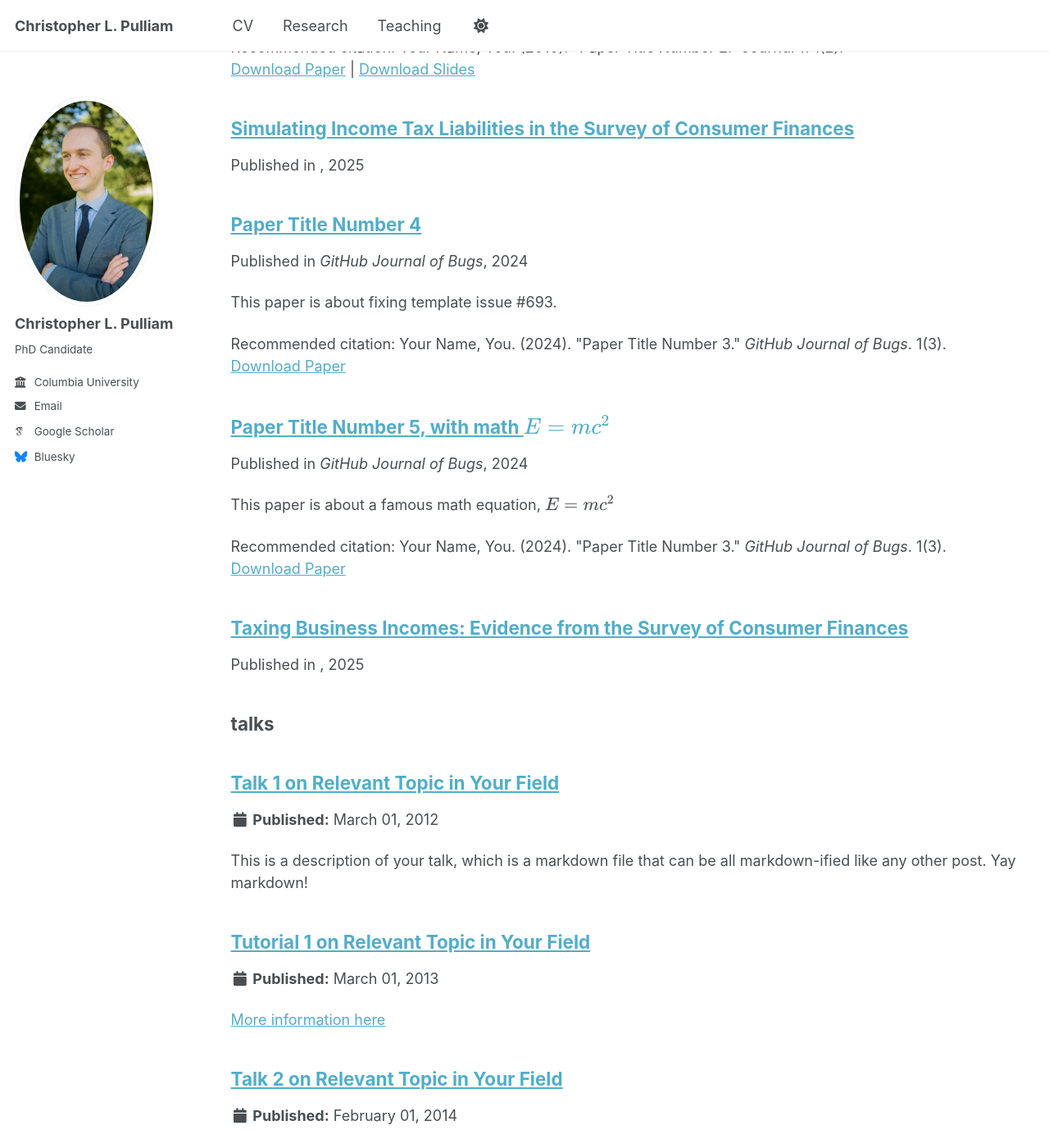
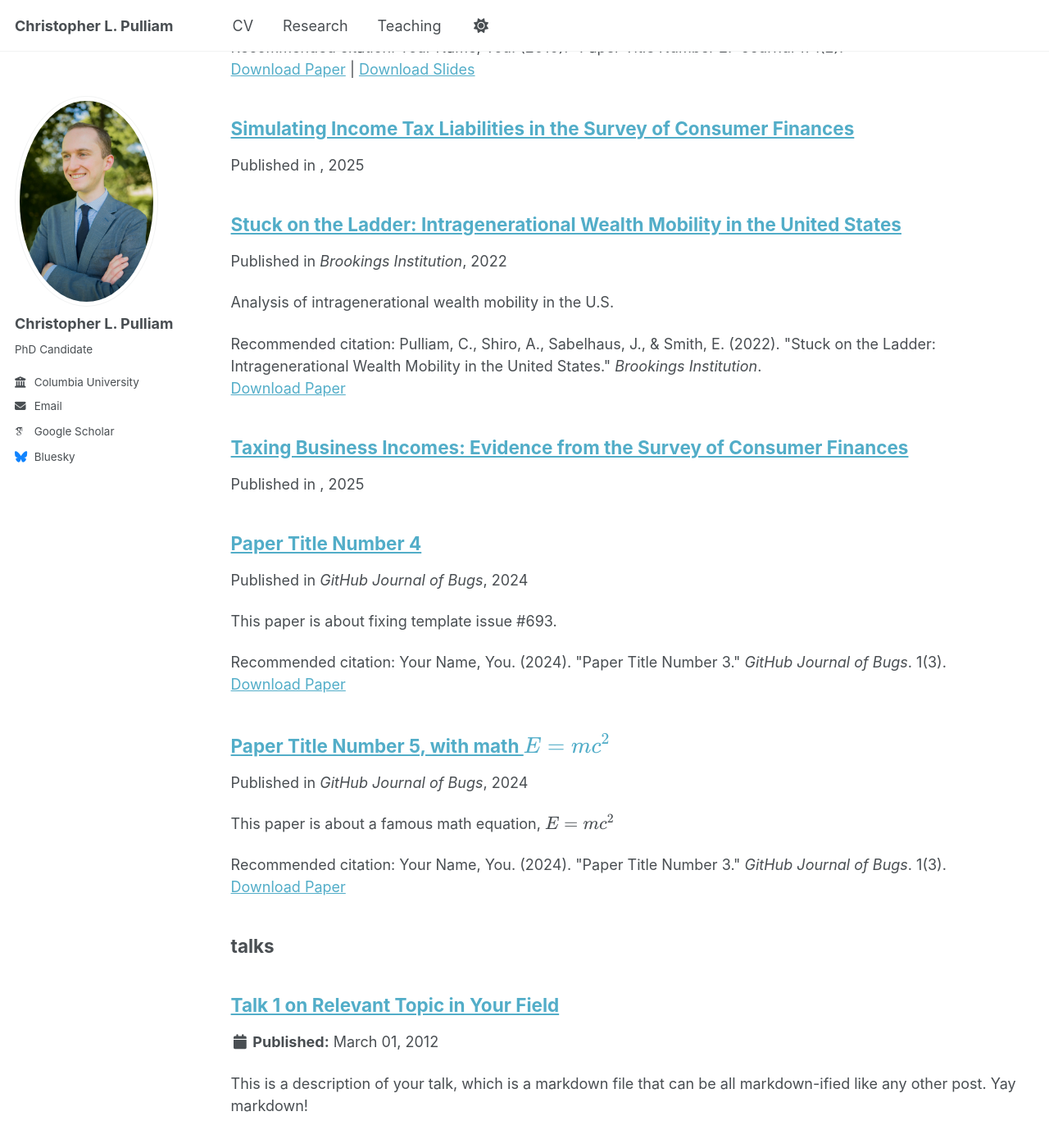
Before and after one commit to christopher-pulliam/christopher-pulliam.github.io, a Jekyll site: the page built from _pages/sitemap.md, in a window 1280 px wide and 1400 px high, scrolled down 4256 px. Shown: the whole window at 82% size. Built offline with Jekyll 4.4.1, drawn with Linux system fonts in a browser that asks for light colours; some web fonts are replaced; a script that is not in the unit is left out; a file with an impossible date is left out.

Commit message:
Update 2022_stuck_on_ladder.md

```diff
--- a/_publications/2022_stuck_on_ladder.md
+++ b/_publications/2022_stuck_on_ladder.md
@@ -1,10 +1,13 @@
 ---
 title: "Stuck on the Ladder: Intragenerational Wealth Mobility in the United States"
 collection: publications
-category: report
+category: reports
 permalink: /publication/2022-stuck-on-the-ladder
-date: 2022
+excerpt: 'Analysis of intragenerational wealth mobility in the U.S.'
+date: 2022-01-01
 venue: 'Brookings Institution'
-paperurl: 'https://www.brookings.edu/articles/stuck-on-the-ladder-intragenerational-wealth-mobility-in-the-united-states/'
-citation:
+paperurl: 'URL_TO_REPORT'
+citation: 'Pulliam, C., Shiro, A., Sabelhaus, J., & Smith, E. (2022). "Stuck on the Ladder: Intragenerational Wealth Mobility in the United States." <i>Brookings Institution</i>.'
 ---
+
+This report examines intragenerational wealth mobility in the United States, co-authored with Ariel Gelrud Shiro, John Sabelhaus, and Ember Smith.
```
